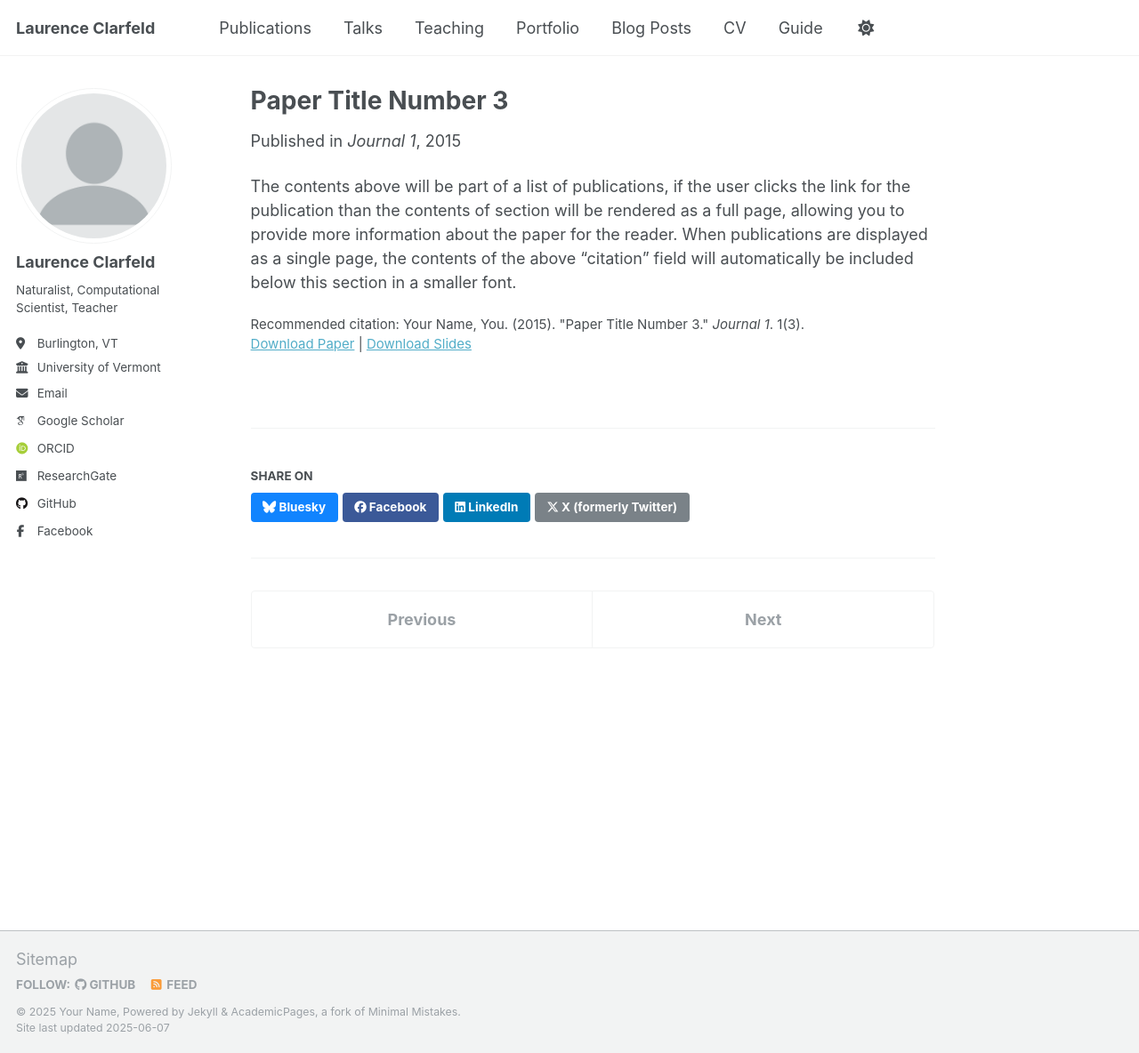
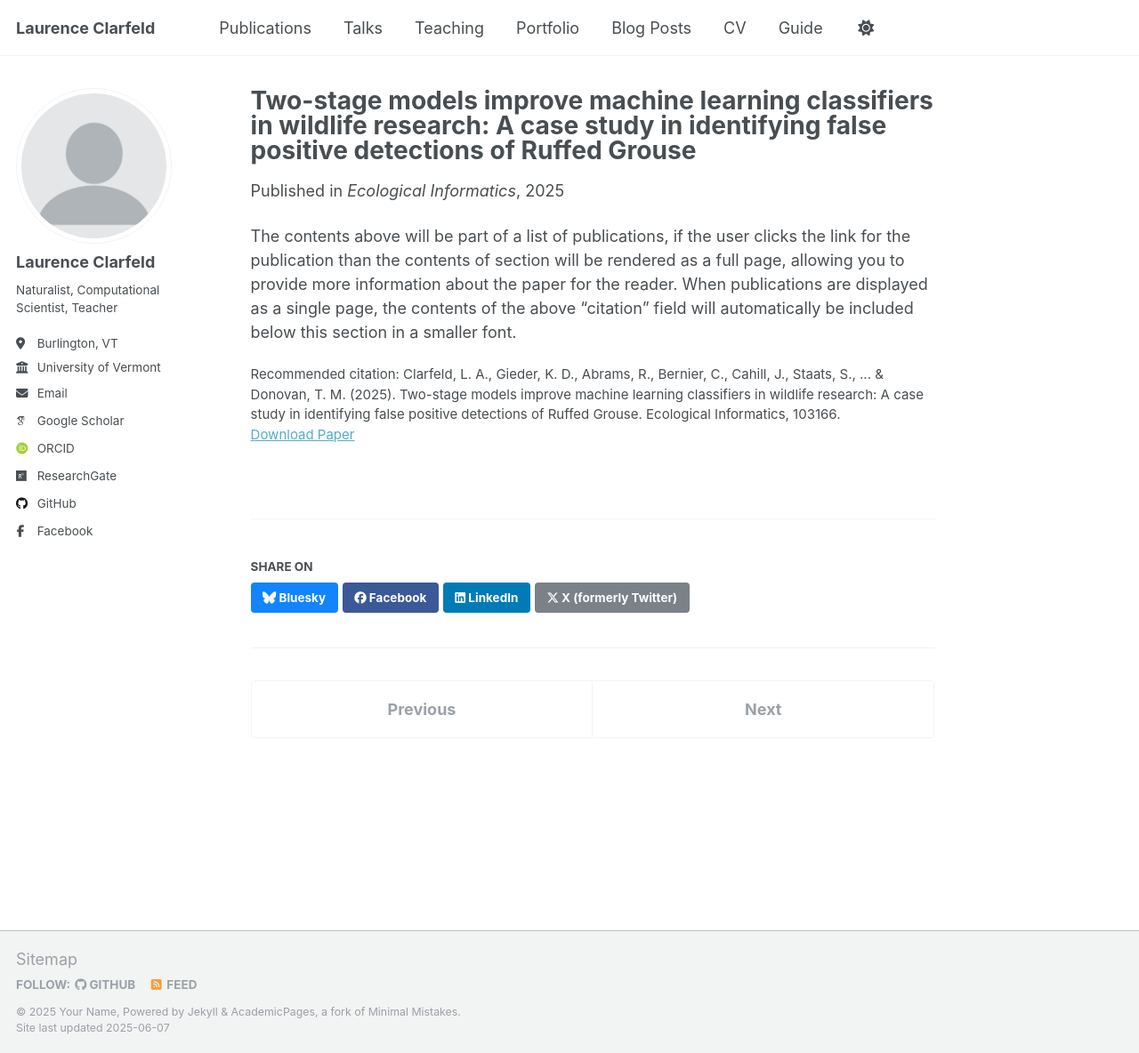
Before and after one commit to lclarfel/https-github.com-lclarfel, a Jekyll site: the page built from _publications/2015-10-01-paper-title-number-3.md, in a window 1280 px wide and 1184 px high. Shown: the whole window at 89% size. Built offline with Jekyll 4.4.1, drawn with Linux system fonts in a browser that asks for light colours; some web fonts are replaced.

Commit message:
Update 2015-10-01-paper-title-number-3.md

```diff
--- a/_publications/2015-10-01-paper-title-number-3.md
+++ b/_publications/2015-10-01-paper-title-number-3.md
@@ -1,14 +1,13 @@
 ---
-title: "Paper Title Number 3"
+title: "Two-stage models improve machine learning classifiers in wildlife research: A case study in identifying false positive detections of Ruffed Grouse"
 collection: publications
 category: manuscripts
 permalink: /publication/2015-10-01-paper-title-number-3
-excerpt: 'This paper is about the number 3. The number 4 is left for future work.'
-date: 2015-10-01
-venue: 'Journal 1'
-slidesurl: 'http://academicpages.github.io/files/slides3.pdf'
-paperurl: 'http://academicpages.github.io/files/paper3.pdf'
-citation: 'Your Name, You. (2015). &quot;Paper Title Number 3.&quot; <i>Journal 1</i>. 1(3).'
+excerpt: 'This paper describes a generalized method for improving performance of Machine Learning classifiers with an example application of acoustic detection of Ruffed Grouse.'
+date: 2025-04-30
+venue: 'Ecological Informatics'
+paperurl: 'https://www.sciencedirect.com/science/article/pii/S157495412500175X'
+citation: 'Clarfeld, L. A., Gieder, K. D., Abrams, R., Bernier, C., Cahill, J., Staats, S., ... & Donovan, T. M. (2025). Two-stage models improve machine learning classifiers in wildlife research: A case study in identifying false positive detections of Ruffed Grouse. Ecological Informatics, 103166.'
 ---
 
 The contents above will be part of a list of publications, if the user clicks the link for the publication than the contents of section will be rendered as a full page, allowing you to provide more information about the paper for the reader. When publications are displayed as a single page, the contents of the above "citation" field will automatically be included below this section in a smaller font.
```
